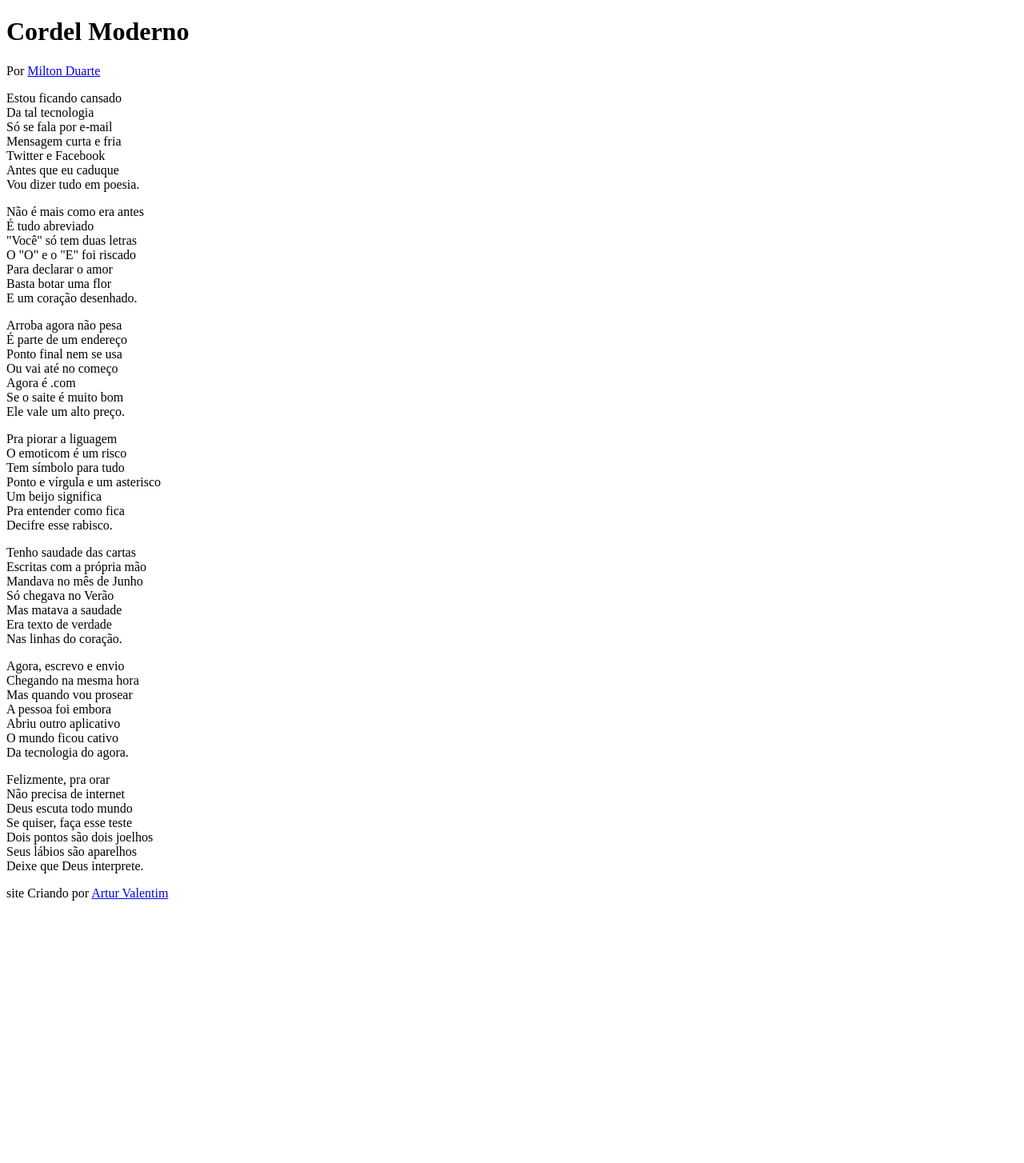
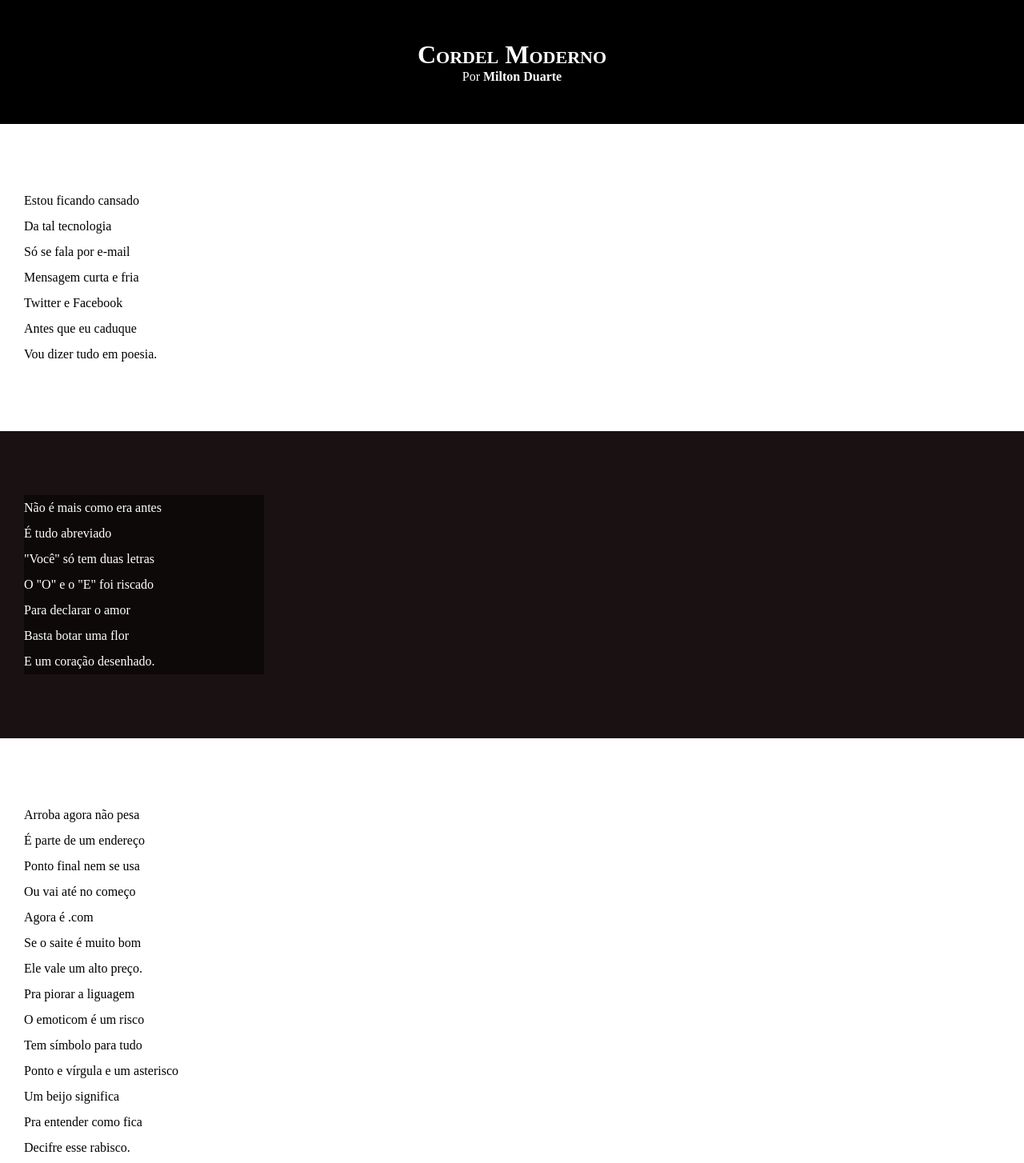
Before and after one commit to Arturdev22/cordel, a plain HTML site: page index.html in a window 1280 px wide. Shown: the top 1454 px of the page at 80% size. Before the commit the page ends 1142 px from the top, so only its background shows below. Drawn offline with Linux system fonts and the light colour scheme.

Commit message:
Atualizei meus Styles

```diff
--- a/estilo/style.css
+++ b/estilo/style.css
@@ -1 +1,57 @@
 @charset "UTF-8";
+
+*{
+  margin: 0px;
+  padding: 0px;
+}
+body{
+  min-height: 100vh;
+  background-color: antiquewhite;
+}
+header{
+  background-color: black;
+  color: white;
+  text-align: center;
+}
+header > h1{
+  padding-top: 50px;
+  font-variant: small-caps;
+}
+header > p {
+  padding-bottom: 50px;
+}
+a{
+  color: white;
+  text-decoration: none;
+  font-weight: bold;
+
+}
+a:hover{
+  text-decoration: underline;
+}
+section{
+  padding-top: 10vh;
+  padding-bottom: 10vh;
+  line-height: 2em;
+  padding-left: 30px;
+
+}
+section.normal{
+  background-color: white;
+  color: rgb(0, 0, 0);
+
+}
+section.imagem{
+  background-color: rgb(26, 18, 18);
+  color: white;
+}
+section.imagem > p{
+  background-color: rgba(0, 0, 0, 0.514);
+  width: 300px;
+}
+footer{
+  background-color: black;
+  text-align: center;
+  color: white;
+  padding: 10px;
+}
--- a/index.html
+++ b/index.html
@@ -8,12 +8,14 @@
 </head>
 <body>
   <header>
-    <h1>Cordel Moderno</h1>Por
-    <a href=" https://www.recantodasletras.com.br/poesias/3186743" target="_blank">Milton Duarte</a>
+    <h1>Cordel Moderno</h1>
+    <p>
+      Por <a href=" https://www.recantodasletras.com.br/poesias/3186743" target="_blank">Milton Duarte</a>
+    </p>
 
   </header>
 
-    <section>
+    <section class="normal">
       <p>
         Estou ficando cansado<br>
         Da tal tecnologia<br>
@@ -27,7 +29,7 @@
 
 
 
-    <section>
+    <section class="imagem">
       <p>
         Não é mais como era antes<br>
         É tudo abreviado<br>
@@ -41,7 +43,7 @@
 
 
 
-    <section>
+    <section class="normal">
       <p>
         Arroba agora não pesa <br>
         É parte de um endereço <br>
@@ -64,7 +66,7 @@
     </section>
 
 
-    <section>
+    <section class="imagem">
       <p>
 
         Tenho saudade das cartas<br>
@@ -79,7 +81,7 @@
 
 
 
-    <section>
+    <section class="normal">
       <p>
         Agora, escrevo e envio<br>
         Chegando na mesma hora<br>
@@ -102,7 +104,7 @@
     </section>
 
   <footer>
-    <p>site Criando por <a href="#" target="_blank">Artur Valentim</a>
+    <p>Site criando por <a href="https://www.linkedin.com/in/artur-valentim-845b98233/" target="_blank">Artur Valentim</a>
     </p>
   </footer>
 </body>
```
